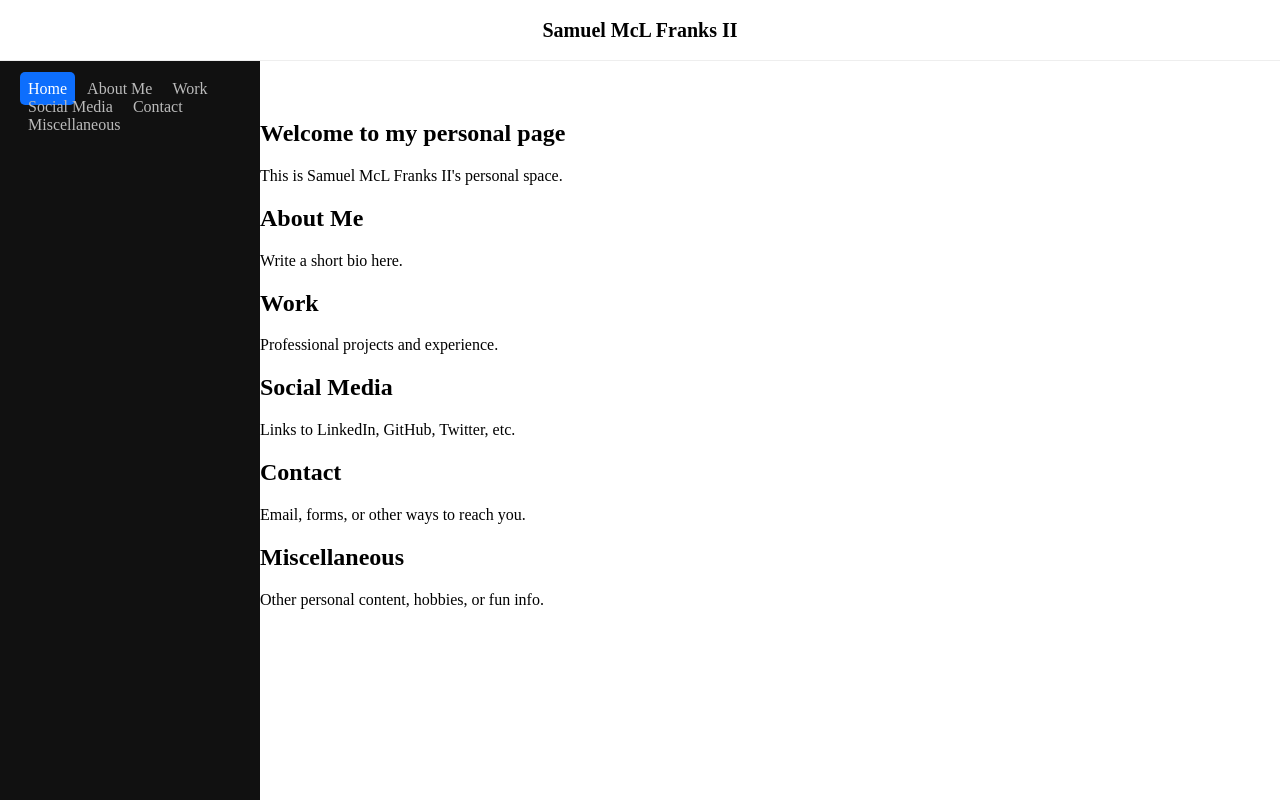
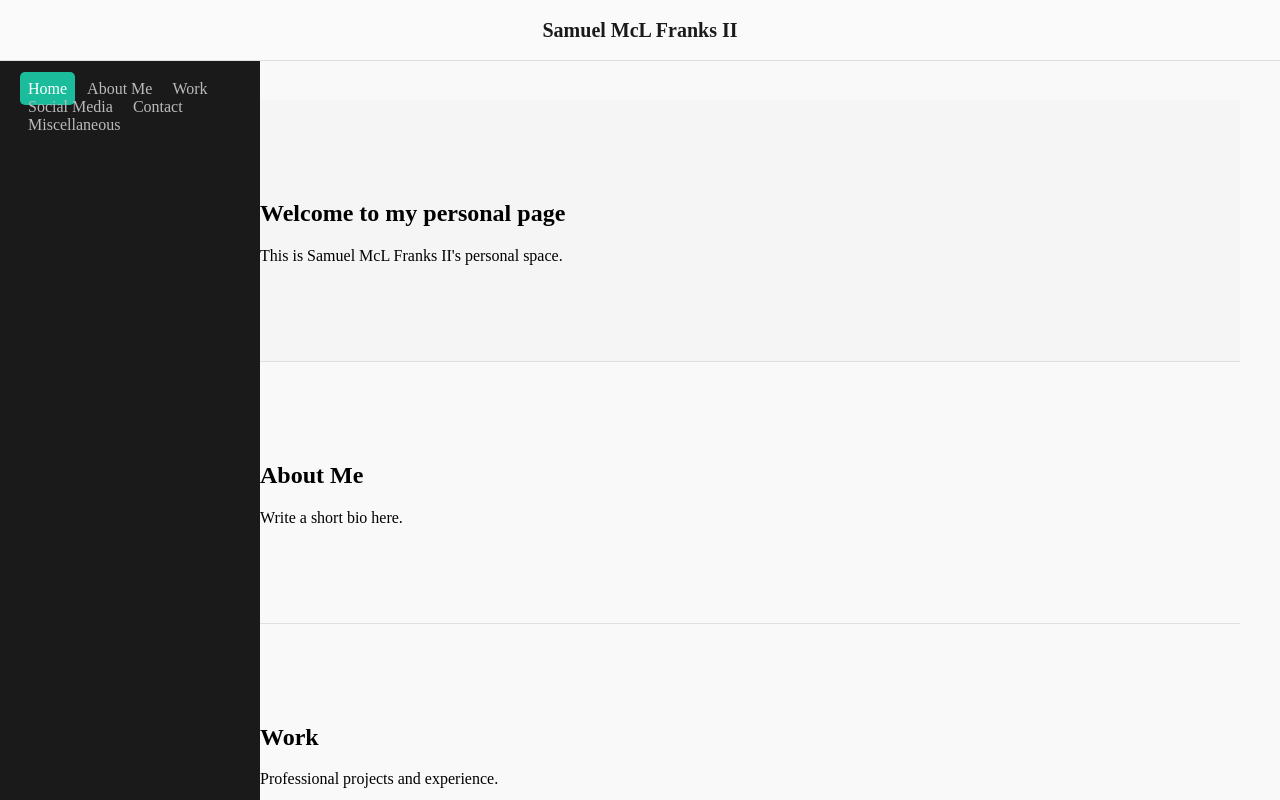
Before and after one commit to SamFranks4/SamuelMcLFranks, a plain HTML site: page index.html in a window 1280 px wide. Shown: the top 800 px of the page. Drawn offline with Linux system fonts and the light colour scheme.

Commit message:
Update style.css

```diff
--- a/style.css
+++ b/style.css
@@ -1,44 +1,45 @@
-/* Set global font to Times New Roman */
+/* Global font */
 body {
   font-family: "Times New Roman", Times, serif;
   margin: 0;
-  display: flex;
 }
 
-/* Top header across the full screen */
+/* Top header */
 .top-header {
   position: fixed;
   top: 0;
   left: 0;
   right: 0;
   height: 60px;
-  background: #fff;
-  border-bottom: 1px solid #eee;
+  background: #fafafa; /* soft white header */
+  border-bottom: 1px solid #e0e0e0;
   display: flex;
   align-items: center;
-  justify-content: center; /* centers the name */
+  justify-content: center;
   font-weight: bold;
   font-size: 20px;
   z-index: 100;
+  color: #1a1a1a; /* dark text for contrast */
 }
 
-/* Left sidebar */
+/* Sidebar */
 .sidebar {
   position: fixed;
-  top: 60px; /* push below header */
+  top: 60px; /* below header */
   left: 0;
   width: 220px;
   bottom: 0;
-  background: #111;
+  background: #1a1a1a; /* dark charcoal sidebar */
   color: #fff;
   padding: 20px;
   display: flex;
   flex-direction: column;
+  z-index: 50;
 }
 
 /* Sidebar links */
 .nav-item {
-  color: #bbb;
+  color: #bbb; /* light gray text */
   text-decoration: none;
   margin-bottom: 15px;
   padding: 8px;
@@ -46,18 +47,30 @@ body {
 }
 
 .nav-item:hover {
-  background: #222;
+  background: #333; /* slightly lighter charcoal on hover */
+  color: #1abc9c; /* teal accent on hover */
+}
+
+.nav-item.active {
+  background: #1abc9c; /* teal active tab */
   color: #fff;
 }
 
-.nav-item.active {
-  background: #0d6efd;
-  color: #fff;
-}
-
-/* Main content adjusts for header + sidebar */
+/* Main content */
 .main-content {
   margin-left: 220px; /* same as sidebar width */
   margin-top: 60px;   /* same as header height */
   padding: 40px;
+  background: #f9f9f9; /* light background for content */
+  min-height: 100vh;
 }
+
+/* Sections for spacing */
+.section {
+  padding: 80px 0;
+  border-bottom: 1px solid #e0e0e0;
+}
+
+.hero {
+  background: #f5f5f5; /* slightly different shade for hero */
+}
```
